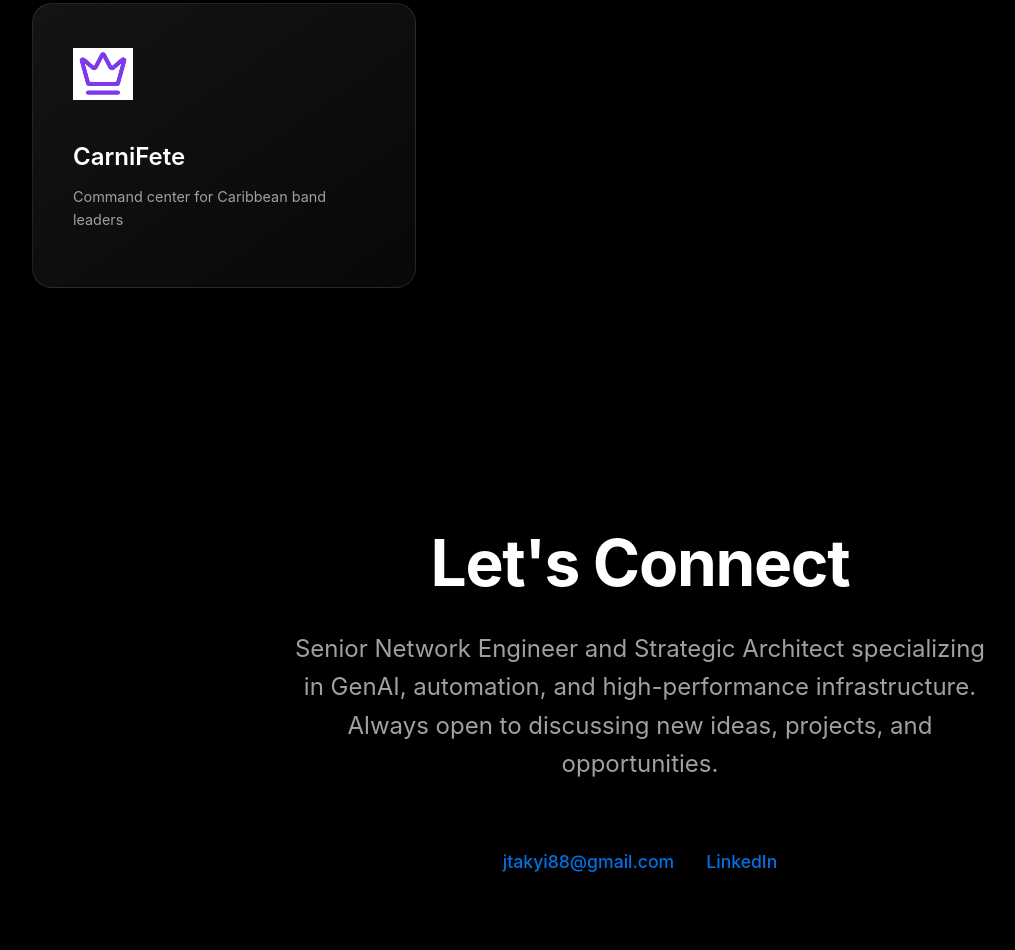
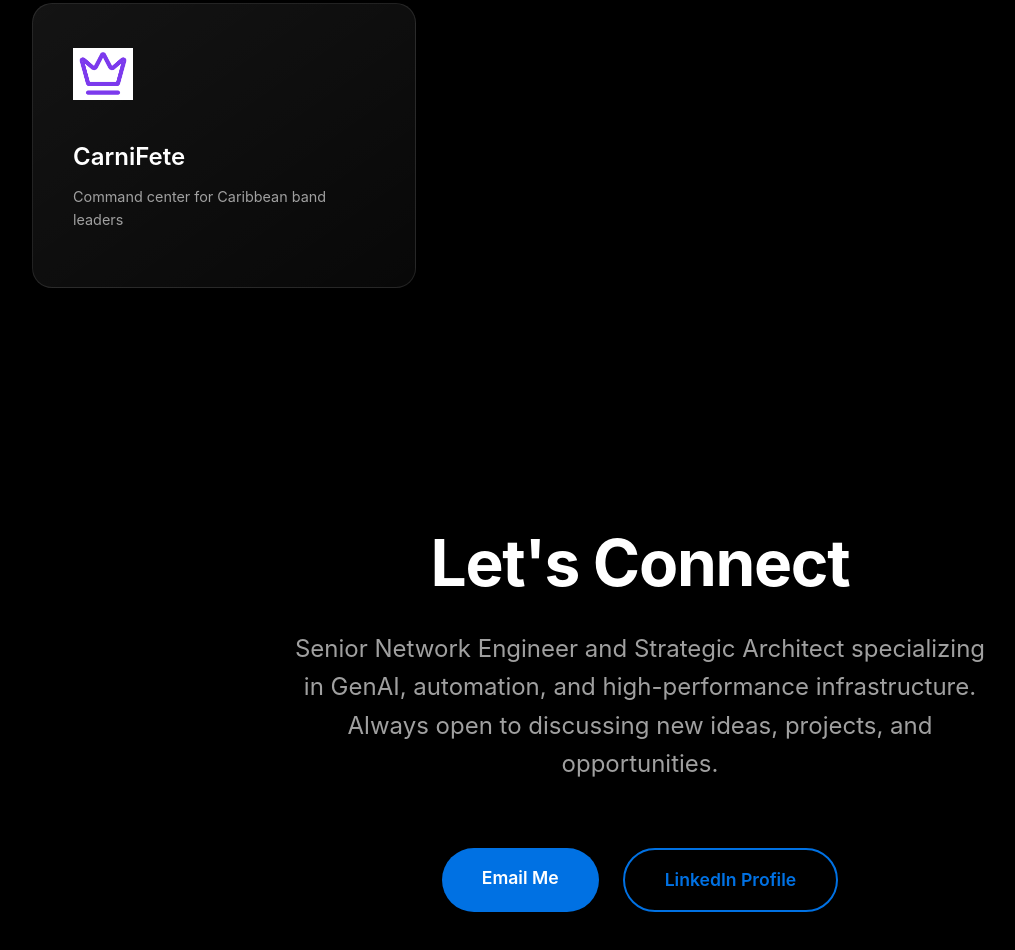
Before and after one commit to jtakyi88/jamestakyi, a plain HTML site: page index.html in a window 1280 px wide. Shown: the part 5396-6346 px from the top of the page, without its empty margins (0-1015 px from the left). Drawn offline with Linux system fonts and the light colour scheme.

Commit message:
Add files via upload

```diff
--- a/index.html
+++ b/index.html
@@ -152,9 +152,9 @@
         <h2 class="section-title">Let's Connect</h2>
         <p class="section-subtitle">Senior Network Engineer and Strategic Architect specializing in GenAI, automation, and high-performance infrastructure. Always open to discussing new ideas, projects, and opportunities.</p>
 
-        <div class="contact-links">
-            <a href="mailto:jtakyi88@gmail.com" class="contact-link">jtakyi88@gmail.com</a>
-            <a href="http://linkedin.com/in/james-takyi-42b58515" class="contact-link" target="_blank">LinkedIn</a>
+        <div class="cta-buttons">
+            <a href="mailto:jtakyi88@gmail.com" class="btn btn-primary">Email Me</a>
+            <a href="http://linkedin.com/in/james-takyi-42b58515" class="btn btn-secondary" target="_blank">LinkedIn Profile</a>
         </div>
     </section>
 
```
